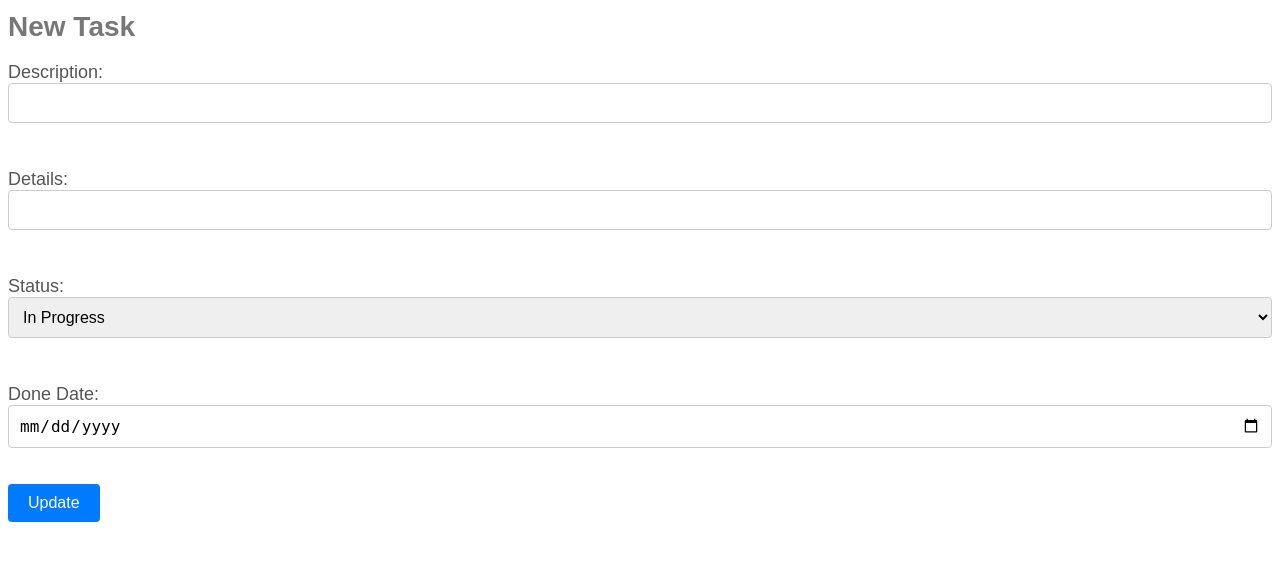
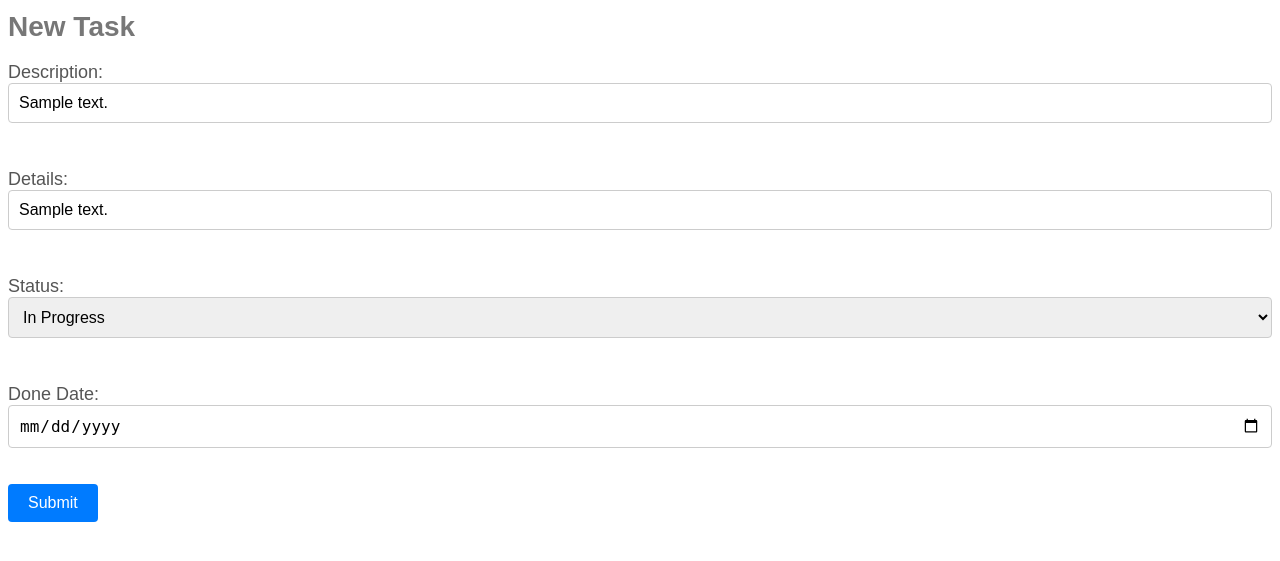
Before and after one commit to IvanAshikhin/homework_55_ivan_ashikhin, a Django app: template app/webapp/templates/task_update.html in a window 1280 px wide. Shown: the part 38-599 px from the top of the page. Run offline with Django 4.2, Linux system fonts and the light colour scheme; the template is opened without the code that fills it: most values are stand-ins (such as "Sample title", 1, 10 or a date in 2020).

```diff
--- a/app/webapp/templates/article_create.html
+++ b/app/webapp/templates/article_create.html
@@ -3,6 +3,6 @@
 {% block content %}
     <h1 class="new_task">New Task</h1>
     <form method="POST" action="{% url "add_task" %}">
-    {% include 'partial/partial.html' with button_text='Create' %}
+    {% include 'partial/article_form.html' with button_text='Create' %}
     </form>
 {% endblock %}
--- /dev/null
+++ b/app/webapp/templates/partial/article_form.html
@@ -0,0 +1,3 @@
+{% csrf_token %}
+{{ form.as_p }}
+<input type="submit" value={{ button_text }}>
--- a/app/webapp/templates/partial/partial.html
+++ b/app/webapp/templates/partial/particial.html
@@ -1,8 +1,8 @@
 {% csrf_token %}
 <label for="description">Description:</label>
-<input type="text" id="description" name="description"><br>
+<input type="text" id="description" name="description" value="{{ article.description }}"><br>
 <label for="details">Details:</label>
-<input type="text" id="details" name="details"><br>
+<input type="text" id="details" name="details" value="{{ article.details }}"><br>
 <label for="status">Status:</label>
 <select id="status" name="status">
     <option value="In progress">In Progress</option>
@@ -10,5 +10,5 @@
     <option value="New">New</option>
 </select><br>
 <label for="done_date">Done Date:</label>
-<input type="date" id="done_date" name="done_date"><br>
-<input type="submit" value={{ button_text }}>
+<input type="date" id="done_date" name="done_date" value="{{ article.done_date }}"><br>
+<input type="submit" value="Submit">
--- a/app/webapp/templates/task_update.html
+++ b/app/webapp/templates/task_update.html
@@ -2,7 +2,7 @@
 {% block title %}Create Article{% endblock %}
 {% block content %}
     <h1 class="new_task">New Task</h1>
-    <form method="POST" action="{% url "task_update" article.pk %}">
-    {% include 'partial/partial.html' with button_text='Update' %}
+    <form method="POST" action="{% url "add_task" %}">
+    {% include 'partial/particial.html' with button_text='Update' %}
     </form>
 {% endblock %}
```
Also changed, not shown: app/webapp/forms.py (added, +11 -0 lines), app/webapp/views/articles.py (+11 -10 lines).
